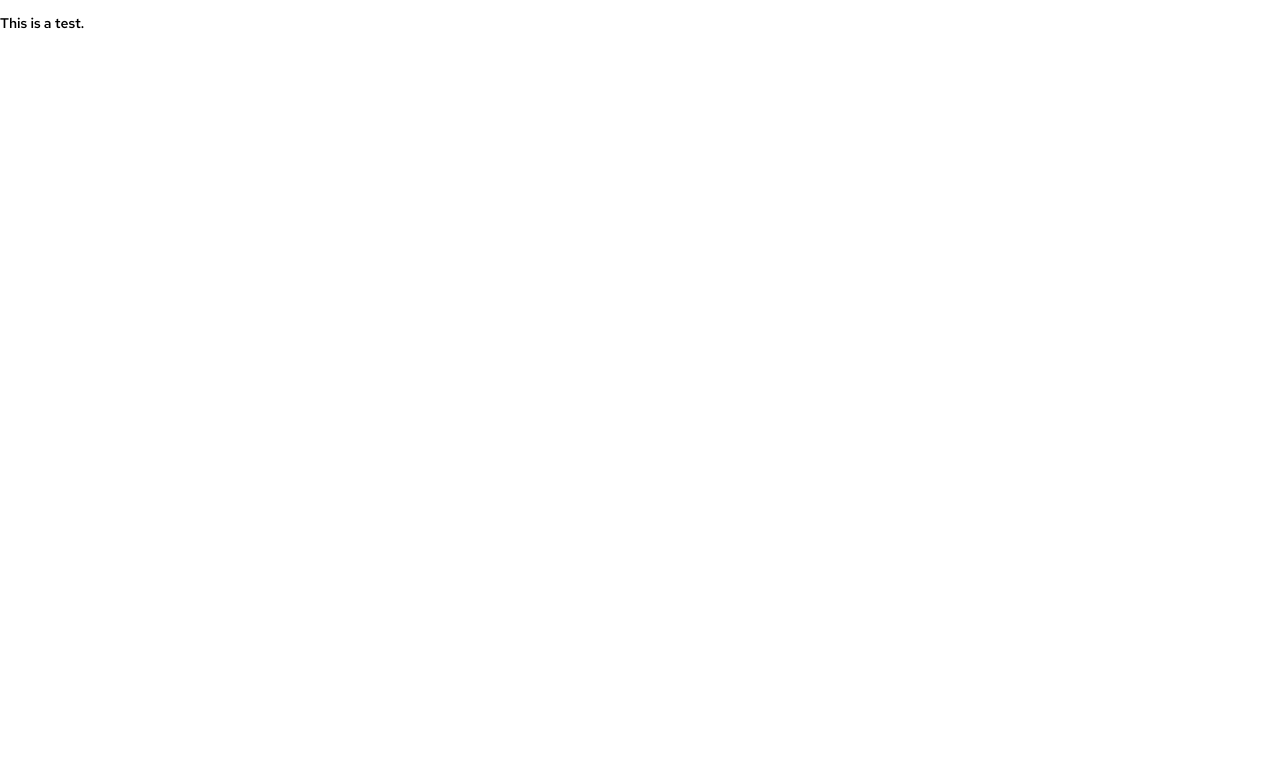
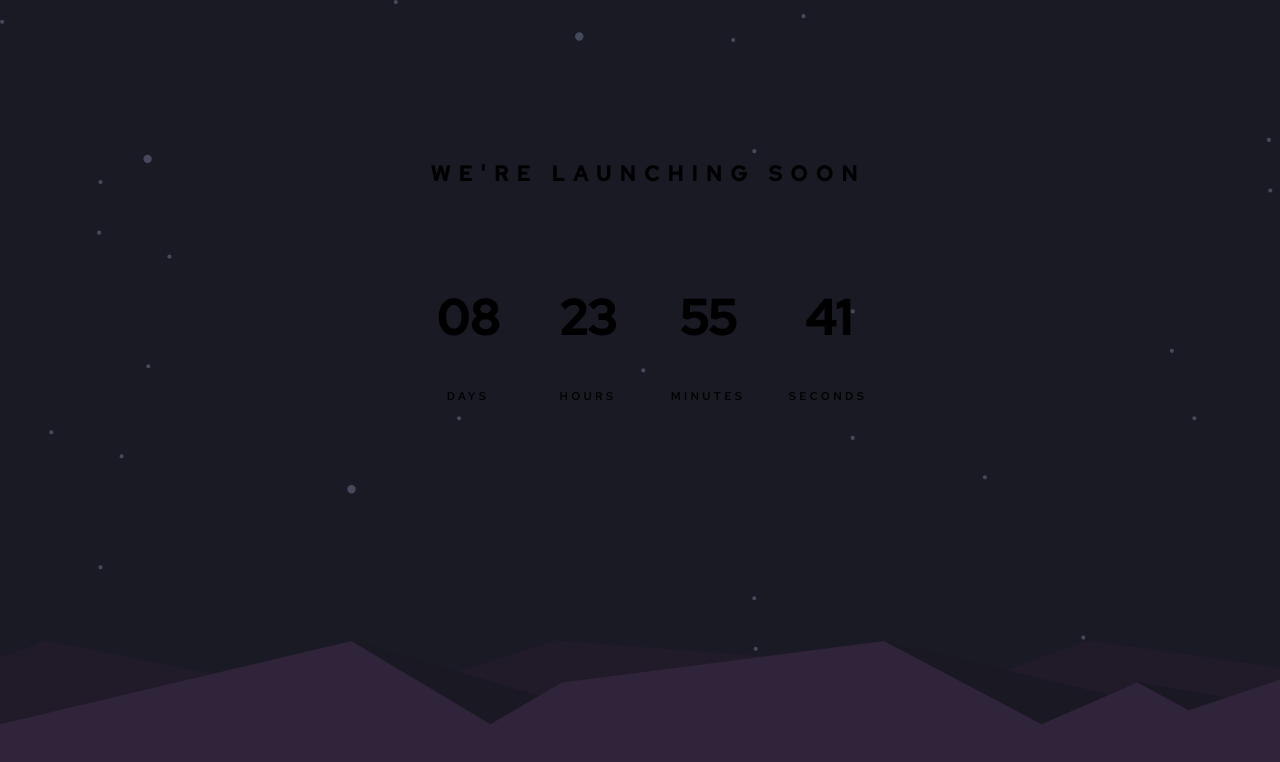
Before and after one commit to chaseyutzy/countdown-timer, a React (Create React App) app: page / in a window 1280 px wide. Shown: the top 762 px of the page. Built offline with nearby package versions, Linux system fonts and the light colour scheme.

Commit message:
UI mostly complete

```diff
--- a/package.json
+++ b/package.json
@@ -6,6 +6,7 @@
     "@testing-library/jest-dom": "^5.11.4",
     "@testing-library/react": "^11.1.0",
     "@testing-library/user-event": "^12.1.10",
+    "prop-types": "^15.7.2",
     "react": "^17.0.1",
     "react-dom": "^17.0.1",
     "react-scripts": "4.0.3",
--- a/src/App.css
+++ b/src/App.css
@@ -4,8 +4,110 @@
     url(./fonts/RedHatText-Medium.ttf) format("truetype");
 }
 
+@import "colors.css";
+
 body {
   font-family: RedHatText-Medium;
   font-size: 14px;
   font-weight: 700px;
+  width: 100%;
+  height: 100%;
+  overflow: hidden;
 }
+
+#hills {
+  background-image: url(./assets/images/pattern-hills.svg);
+  background-size: center;
+  width: 100%;
+  height: 20%;
+  position: absolute;
+  bottom: 0;
+  left: 0;
+  z-index: 10;
+}
+
+#stars {
+  background-image: url(./assets/images/bg-stars.svg);
+  background-size: cover;
+  background-color: #191a24;
+  width: 100%;
+  height: 100%;
+  position: absolute;
+  top: 0;
+  left: 0;
+  z-index: 1;
+}
+
+h1,
+h2,
+h3,
+h4,
+h5,
+h6 {
+  font-weight: bold;
+}
+
+h1 {
+  font-size: 3.5em;
+}
+
+#innerContent {
+  margin: 20vh auto 0px auto;
+  width: 100%;
+  max-width: 70%;
+  display: block;
+  text-align: center;
+  position: relative;
+  z-index: 20;
+}
+
+.leadText {
+  text-align: center;
+  text-transform: uppercase;
+  margin-bottom: 80px;
+  letter-spacing: 0.4em;
+}
+
+.countdownBox {
+  display: inline-block;
+  width: 100px;
+  height: 100px;
+  margin: 0px 10px;
+}
+
+.countdownBoxTop {
+  height: 50px;
+  width: 100%;
+  border-radius: 0px 0px 5px 5px;
+  margin-bottom: 2px;
+}
+
+.countdownBoxBottom {
+  height: 50px;
+  width: 100%;
+  border-radius: 5px 5px 0px 0px;
+}
+
+.countdownNumber {
+  position: absolute;
+  width: 100px;
+  text-align: center;
+  margin-top: -34px;
+}
+
+.countdownBoxLabel {
+  text-align: center;
+}
+
+.countdownBoxLabelWrap {
+  display: block;
+  margin-top: 20px;
+  width: 100%;
+}
+
+.countdownBoxLabel {
+  text-align: center;
+  text-transform: uppercase;
+  font-size: 0.8em;
+  letter-spacing: 0.3em;
+}
--- a/src/App.js
+++ b/src/App.js
@@ -1,10 +1,13 @@
 import Countdown from "./components/Countdown";
-import "./App.css";
 
 const App = () => {
   return (
     <div className="App">
-      <Countdown />
+      <div id="hills" />
+      <div id="stars" />
+      <div id="innerContent">
+        <Countdown />
+      </div>
     </div>
   );
 };
--- /dev/null
+++ b/src/colors.css
@@ -0,0 +1,31 @@
+/** Text **/
+
+.blueGray {
+  color: #8486a9;
+}
+
+.redSoft {
+  color: #fb6087;
+}
+
+.white {
+  color: #ffffff;
+}
+
+/** Background **/
+
+.blueMedium {
+  background-color: #343650;
+}
+
+.blueDark {
+  background-color: #2c2c44;
+}
+
+.blueDarker {
+  background-color: #1e1f29;
+}
+
+.blueDarkest {
+  background-color: #191a24;
+}
--- a/src/components/Countdown.jsx
+++ b/src/components/Countdown.jsx
@@ -1,7 +1,16 @@
 import React from "react";
+import CountdownBox from "./CountdownBox";
 
 const Countdown = () => {
-  return <p>This is a test.</p>;
+  return (
+    <div className="countdownWrap">
+      <h2 className="leadText white">WE&apos;RE LAUNCHING SOON</h2>
+      <CountdownBox key="countdown-box-1" number={8} label="days" />
+      <CountdownBox key="countdown-box-2" number={23} label="hours" />
+      <CountdownBox key="countdown-box-3" number={55} label="minutes" />
+      <CountdownBox key="countdown-box-4" number={41} label="seconds" />
+    </div>
+  );
 };
 
 export default Countdown;
--- /dev/null
+++ b/src/components/CountdownBox.jsx
@@ -0,0 +1,30 @@
+import React from "react";
+import PropTypes from "prop-types";
+
+const CountdownBox = ({ label, number }) => {
+  return (
+    <div className="countdownBox">
+      <div className="countdownBoxTop blueDark" />
+      <h1 className="countdownNumber redSoft">{`${
+        number < 10 ? 0 : ""
+      }${number}`}</h1>
+      <div className="countdownBoxBottom blueMedium" />
+      {label.trim() && (
+        <div className="countdownBoxLabelWrap">
+          <p className="countdownBoxLabel blueGray">{label}</p>
+        </div>
+      )}
+    </div>
+  );
+};
+
+CountdownBox.propTypes = {
+  label: PropTypes.string,
+  number: PropTypes.number.isRequired,
+};
+
+CountdownBox.defaultProps = {
+  label: "",
+};
+
+export default CountdownBox;
--- a/src/index.js
+++ b/src/index.js
@@ -1,9 +1,8 @@
 import React from "react";
 import ReactDOM from "react-dom";
 import "./fonts/RedHatText-Medium.ttf";
-import "./index.css";
+import "./App.css";
 import App from "./App";
-import reportWebVitals from "./reportWebVitals";
 
 ReactDOM.render(
   <React.StrictMode>
@@ -11,8 +10,3 @@ ReactDOM.render(
   </React.StrictMode>,
   document.getElementById("root")
 );
-
-// If you want to start measuring performance in your app, pass a function
-// to log results (for example: reportWebVitals(console.log))
-// or send to an analytics endpoint. Learn more: https://bit.ly/CRA-vitals
-reportWebVitals();
```
Also changed, not shown: src/colors.jsx (deleted, +0 -12 lines).
